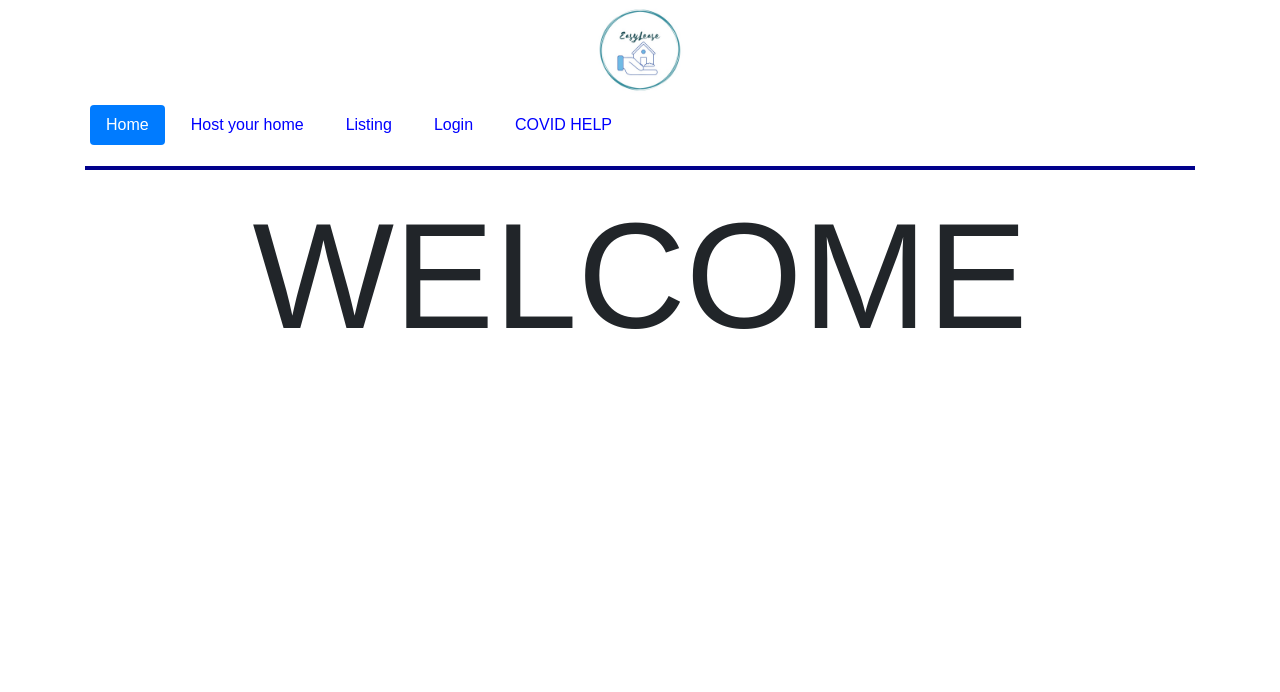
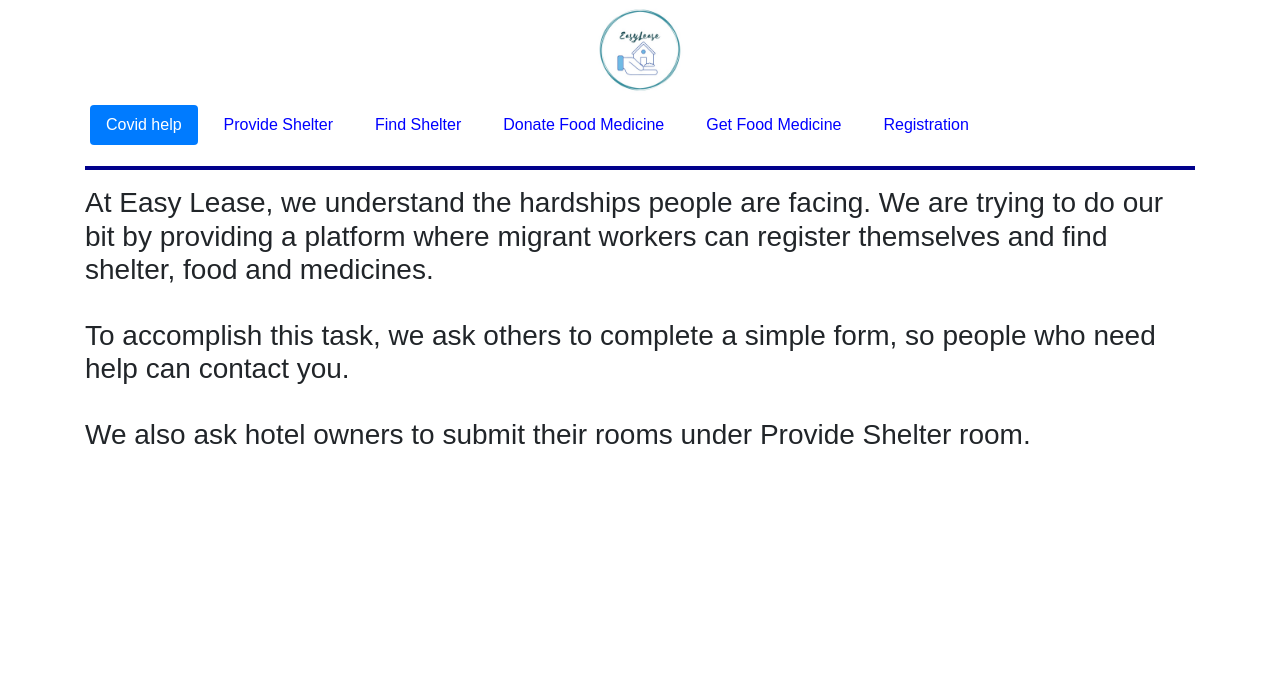
Before and after one commit to yupitsaditya/ghar, a Flask app: page / in a window 1280 px wide. Shown: the top 692 px of the page. Run offline with Flask 2, Linux system fonts and the light colour scheme; some libraries are stand-ins or nearby versions.

Commit message:
added Covid Related Features

```diff
--- a/application/forms.py
+++ b/application/forms.py
@@ -36,8 +36,7 @@ choices = {
     ],
     "resourceType":[
         ('Medicine','Medicine'),
-        ('Food','Food'),
-        ('Room','Room')
+        ('Food','Food')
     ]
 
 }
@@ -98,6 +97,24 @@ class CovidLoginForm(FlaskForm):
     email               =   StringField("Email",validators=[DataRequired(),Email()])
     name                =   StringField("Name",validators=[DataRequired()])
     age                 =   IntegerField("Age",validators=[DataRequired()])
+    languageSpoken                 =   IntegerField("Language Spoken",validators=[DataRequired()])
     locationZipCode     =   IntegerField("Zip Code of your Work Location",validators=[DataRequired()])
     idNumber            =   IntegerField("ID Number",validators=[DataRequired()])
     submit              =   SubmitField("Submit",validators=[DataRequired()])
+
+class AddHotelPropertyForm(FlaskForm):
+    # dt = DateField('DatePicker', format='%Y-%m-%d')
+
+
+
+    email               =   StringField("Email",validators=[DataRequired(),Email()])
+    mapsLocation        =   StringField("Google Maps Location",validators=[DataRequired()])
+    # startDate           =   DateField("Start Date",validators=[DataRequired()])
+    # endDate             =   DateField("End Date",validators=[DataRequired()])
+    # foodPreference      =   RadioField("Food Preference",choices=choices["foodPreference"],validators=[DataRequired()])
+    # genderPreference    =   RadioField("Gender Preference",choices=choices["genderPreference"],validators=[DataRequired()])
+    roomsAvailable       =   IntegerField("Rooms Available",validators=[DataRequired()])
+    # roommateCount       =   SelectField("Number of Roommates", choices=choices["roomateCount"],validators=[DataRequired()])
+    additionalFeatures  =   StringField("Additional Features",validators=[DataRequired()])
+    pricePerRoom         =   IntegerField("Price/Bed",validators=[DataRequired()])
+    submit              =   SubmitField("Submit",validators=[DataRequired()])
--- a/application/routes.py
+++ b/application/routes.py
@@ -1,9 +1,10 @@
 from application import app, db
 from flask import render_template, redirect, flash, url_for
-from application.models import Property, covidResources, covidLogin
-from application.forms import AddPropertyForm, CovidResourcesForm, CovidLoginForm
-@app.route("/")
-@app.route("/index")
+from application.models import Property, covidResources, covidLogin,HotelProperty
+from application.forms import AddPropertyForm, CovidResourcesForm, CovidLoginForm,AddHotelPropertyForm
+# @app.route("/")
+# @app.route("/index")
+@app.route("/sublease")
 def index():
     return render_template("index.html", index=True )
 
@@ -11,7 +12,8 @@ def index():
 def login():
     return render_template("login.html", login=True )
 
-
+@app.route("/")
+@app.route("/index")
 @app.route("/covidHelp")
 def covidHelp():
     return render_template("covidHelp.html", covidHelp=True )
@@ -30,7 +32,7 @@ def addCovidResources():
     return render_template("addCovidResources.html", form=form, addCovidResources=True)
 
 @app.route("/addCovidLogin",methods=['GET','POST'])
-def adddCovidLogin():
+def addCovidLogin():
     form= CovidLoginForm()
     if form.validate_on_submit():
         email               =   form.email.data
@@ -42,6 +44,26 @@ def adddCovidLogin():
         flash("You have been successfully added to the database. We will find you help.")
         return redirect(url_for("index"))
     return render_template("addCovidLogin.html", form=form, addCovidLogin=True)
+
+@app.route("/addHotel",methods=['GET','POST'])
+def addHotel():
+    form= AddHotelPropertyForm()
+    if form.validate_on_submit():
+        email               =   form.email.data
+        mapsLocation                =   form.mapsLocation.data
+        roomsAvailable                 =   form.roomsAvailable.data
+        additionalFeatures     =   form.additionalFeatures.data
+        pricePerRoom            =   form.pricePerRoom.data
+        HotelProperty(email=email,mapsLocation=mapsLocation,roomsAvailable=roomsAvailable,additionalFeatures=additionalFeatures, pricePerRoom=pricePerRoom).save()
+        flash("You have been successfully added to the database. We will find you help.")
+        return redirect(url_for("covidHelp"))
+    return render_template("addHotel.html", form=form, addHotel=True)
+
+@app.route("/listHotel", methods=['GET'])
+def listHotel():
+    hotels = HotelProperty.objects.all()
+    return render_template("listHotel.html", hotels=hotels, listHotel=True)
+
 
 @app.route("/listProperty", methods=['GET'])
 def listProperty():
--- a/application/templates/covidHelp.html
+++ b/application/templates/covidHelp.html
@@ -1,6 +1,11 @@
 {% extends 'layout1.html' %}
 
 {% block content %}
+<h3>At Easy Lease, we understand the hardships people are facing. We are trying to do our bit by providing a platform where migrant workers can register themselves and find shelter, food and medicines.</h1>
+</br>
+<h3>To accomplish this task, we ask others to complete a simple form, so people who need help can contact you.</h1>
+</br>
+<h3>We also ask hotel owners to submit their rooms under Provide Shelter room.
+</h1>
 
-<h1>How and what people can do to help with the help of this website.</h1>
 {% endblock %}
--- a/application/templates/includes/nav1.html
+++ b/application/templates/includes/nav1.html
@@ -1,10 +1,15 @@
 <header>
     <nav>
         <ul class="nav nav-pills">
-            <li class="nav-item"><a href="/" class="nav-link {% if index %}active{% endif %}">Home</a></li>
-            <li class="nav-item"><a href="/covidHelp" class="nav-link {% if covidHelp %}active{% endif %}">About Covid help</a></li>
-            <li class="nav-item"><a href="/addCovidResources" class="nav-link {% if addCovidResources %}active{% endif %}">Add Covid Resources</a></li>
-            <li class="nav-item"><a href="/listCovidResources" class="nav-link {% if listCovidResources %}active{% endif %}">Covid Resources</a></li>
+            <!-- <li class="nav-item"><a href="/" class="nav-link {% if index %}active{% endif %}">Home</a></li> -->
+            <li class="nav-item"><a href="/covidHelp" class="nav-link {% if covidHelp %}active{% endif %}">Covid help</a></li>
+
+            <li class="nav-item"><a href="/addHotel" class="nav-link {% if addHotel %}active{% endif %}">Provide Shelter</a></li>
+            <li class="nav-item"><a href="/listHotel" class="nav-link {% if listHotel %}active{% endif %}">Find Shelter</a></li>
+
+            <li class="nav-item"><a href="/addCovidResources" class="nav-link {% if addCovidResources %}active{% endif %}">Donate Food Medicine</a></li>
+            <li class="nav-item"><a href="/listCovidResources" class="nav-link {% if listCovidResources %}active{% endif %}">Get Food Medicine</a></li>
+            <li class="nav-item"><a href="/addCovidLogin" class="nav-link {% if addCovidLogin %}active{% endif %}">Registration</a></li>
 
             <!-- <li class="nav-item"><a href="/covidHelp" class="nav-link {% if listProperty %}active{% endif %}">COVID HELP</a></li> -->
         </ul>
--- a/application/templates/layout1.html
+++ b/application/templates/layout1.html
@@ -1,7 +1,7 @@
 <!DOCTYPE html>
 <html>
 <head>
-    <title>Ghar</title>
+    <title>Easy Lease</title>
     <link rel="stylesheet" href="https://fonts.googleapis.com/icon?family=Material+Icons">
     <link rel="stylesheet" href="https://maxcdn.bootstrapcdn.com/bootstrap/4.0.0/css/bootstrap.min.css"
           integrity="sha384-Gn5384xqQ1aoWXA+058RXPxPg6fy4IWvTNh0E263XmFcJlSAwiGgFAW/dAiS6JXm" crossorigin="anonymous">
```
Also changed, not shown: application/models.py (+14 -0 lines), application/templates/addCovidLogin.html (+9 -2 lines), application/templates/addHotel.html (added, +125 -0 lines), application/templates/listHotel.html (added, +32 -0 lines).
